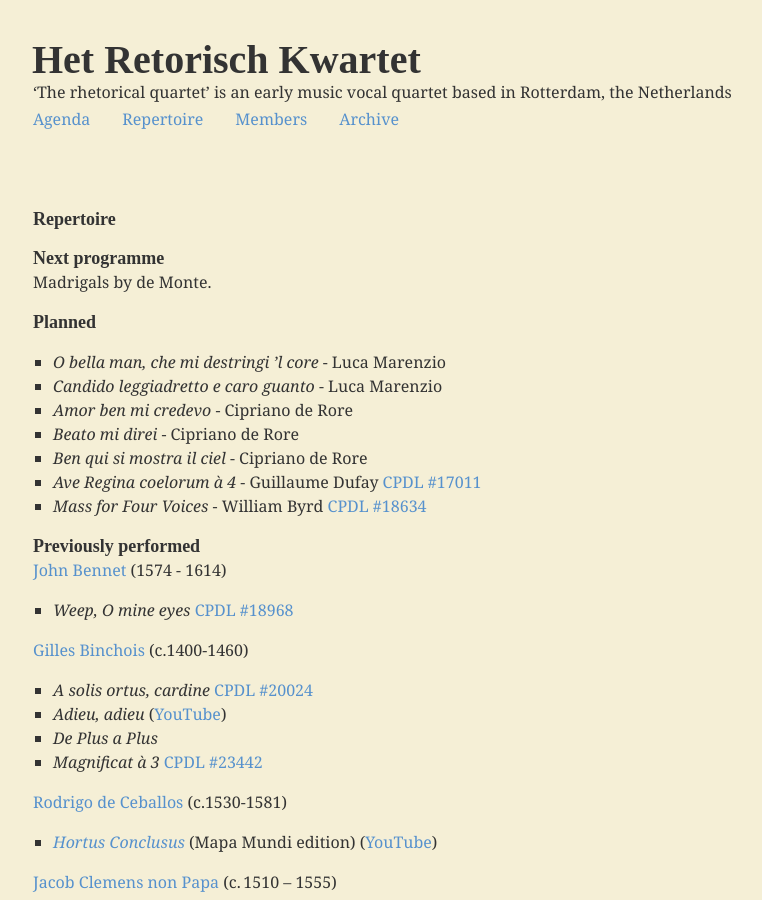
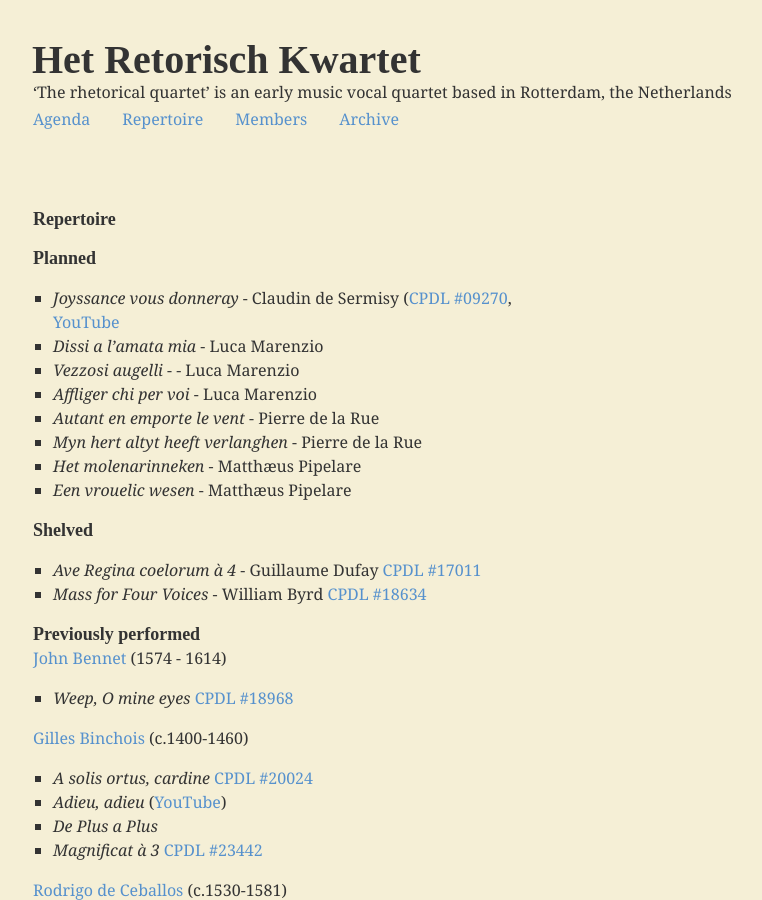
Before and after one commit to retorisch/retorisch.github.io, a Jekyll site: the page built from repertoire.md, in a window 1280 px wide and 900 px high. Shown: the whole window, without its empty margins (15-777 px from the left). Built offline with Jekyll 4.4.1, drawn with Linux system fonts in a browser that asks for light colours; some web fonts are replaced; some of the changed text lies outside the part shown.

Commit message:
Update repertoire

```diff
--- a/repertoire.md
+++ b/repertoire.md
@@ -4,17 +4,19 @@
 Type: page
 ---
 
-#### Next programme
-
-Madrigals by de Monte.
-
 #### Planned
 
-* _O bella man, che mi destringi ’l core_ - Luca Marenzio
-* _Candido leggiadretto e caro guanto_ - Luca Marenzio
-* _Amor ben mi credevo_ - Cipriano de Rore
-* _Beato mi direi_ - Cipriano de Rore
-* _Ben qui si mostra il ciel_ - Cipriano de Rore
+* _Joyssance vous donneray_ - Claudin de Sermisy ([CPDL #09270](http://www.cpdl.org/wiki/index.php/Joyssance_vous_donneray_(Claudin_de_Sermisy)), [YouTube](https://www.youtube.com/watch?v=CyZTd1puy7k)
+* _Dissi a l’amata mia_ - Luca Marenzio
+* _Vezzosi augelli_ -  - Luca Marenzio
+* _Affliger chi per voi_ - Luca Marenzio
+* _Autant en emporte le vent_ - Pierre de la Rue
+* _Myn hert altyt heeft verlanghen_ - Pierre de la Rue
+* _Het molenarinneken_ - Matthæus Pipelare
+* _Een vrouelic wesen_ - Matthæus Pipelare
+
+#### Shelved
+
 * _Ave Regina coelorum à 4_  - Guillaume Dufay [CPDL #17011](http://www.cpdl.org/wiki/index.php/Ave_Regina_coelorum_a_4_%28Guillaume_Dufay%29)
 * _Mass for Four Voices_ - William Byrd [CPDL #18634](http://www.cpdl.org/wiki/index.php/Mass_for_Four_Voices_%28William_Byrd%29)
 
@@ -79,6 +81,11 @@
 * _Messe de Nostre Dame - Kyrie_  [CPDL #04631](http://www.cpdl.org/wiki/index.php/Messe_de_Nostre_Dame_%28Guillaume_de_Machaut%29) ([YouTube](http://www.youtube.com/watch?v=11A4wqv8_wo))
 * _Messe de Nostre Dame - Gloria_  - de Machaut [CPDL #12867](http://www.cpdl.org/wiki/index.php/Messe_de_Nostre_Dame_%28Guillaume_de_Machaut%29) ([YouTube](http://www.youtube.com/watch?v=7QuO50Kt1F8))
 
+[Luca Marenzio](https://en.wikipedia.org/wiki/Luca_Marenzio) (1556-1599)
+
+* _O bella man, che mi destringi ’l core_
+* _Candido leggiadretto e caro guanto_
+
 [Johann Valentin Meder](http://en.wikipedia.org/wiki/Johann_Valentin_Meder) (1649 – 1719)
 
 * _Oratorio Passion according to St Matthew_ ([Nr 1-8 YouTube](http://www.youtube.com/watch?v=3U9tAktyrzw))
```
Also changed, not shown: other parts of repertoire.md (+6 -0 lines).
